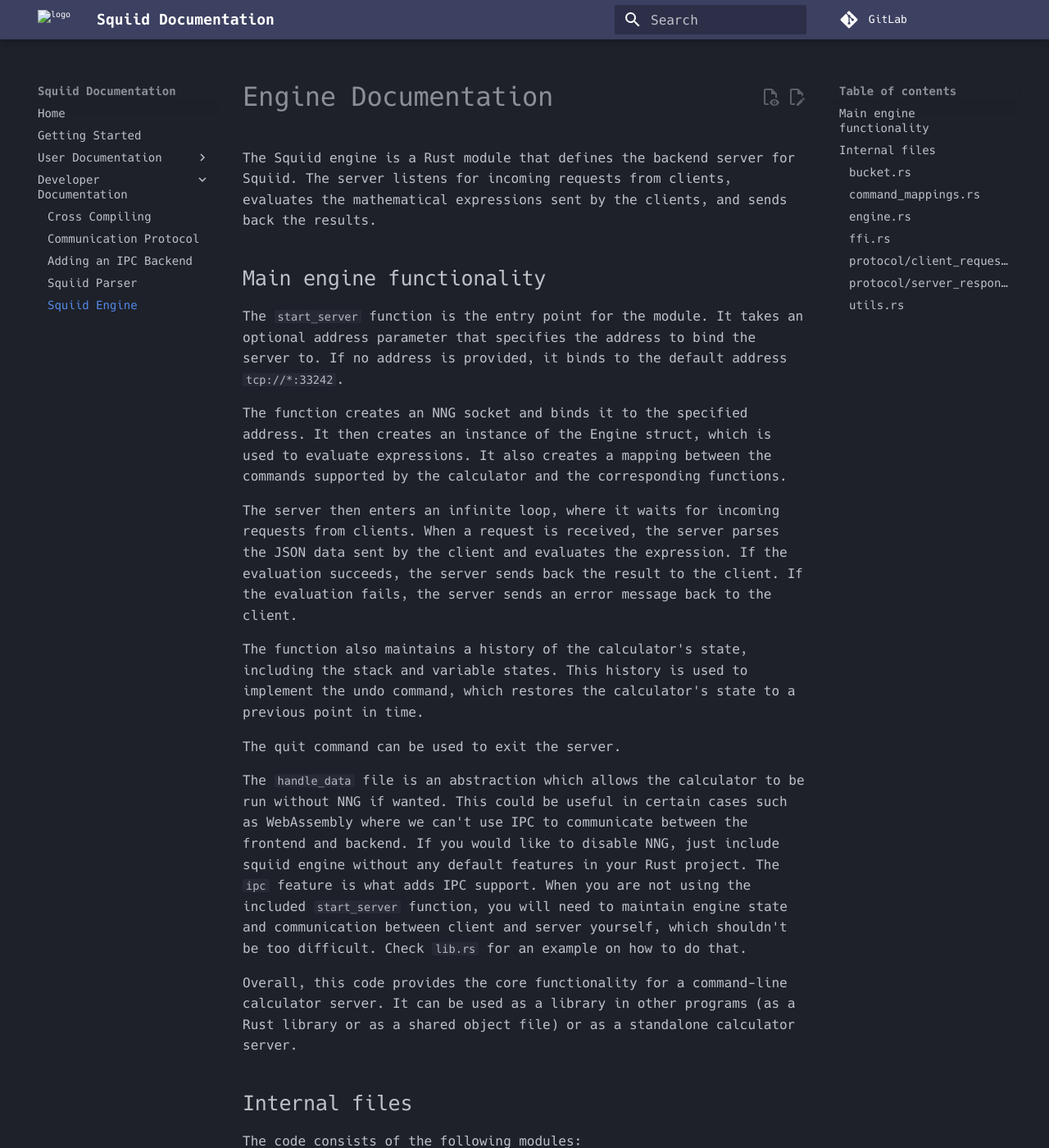
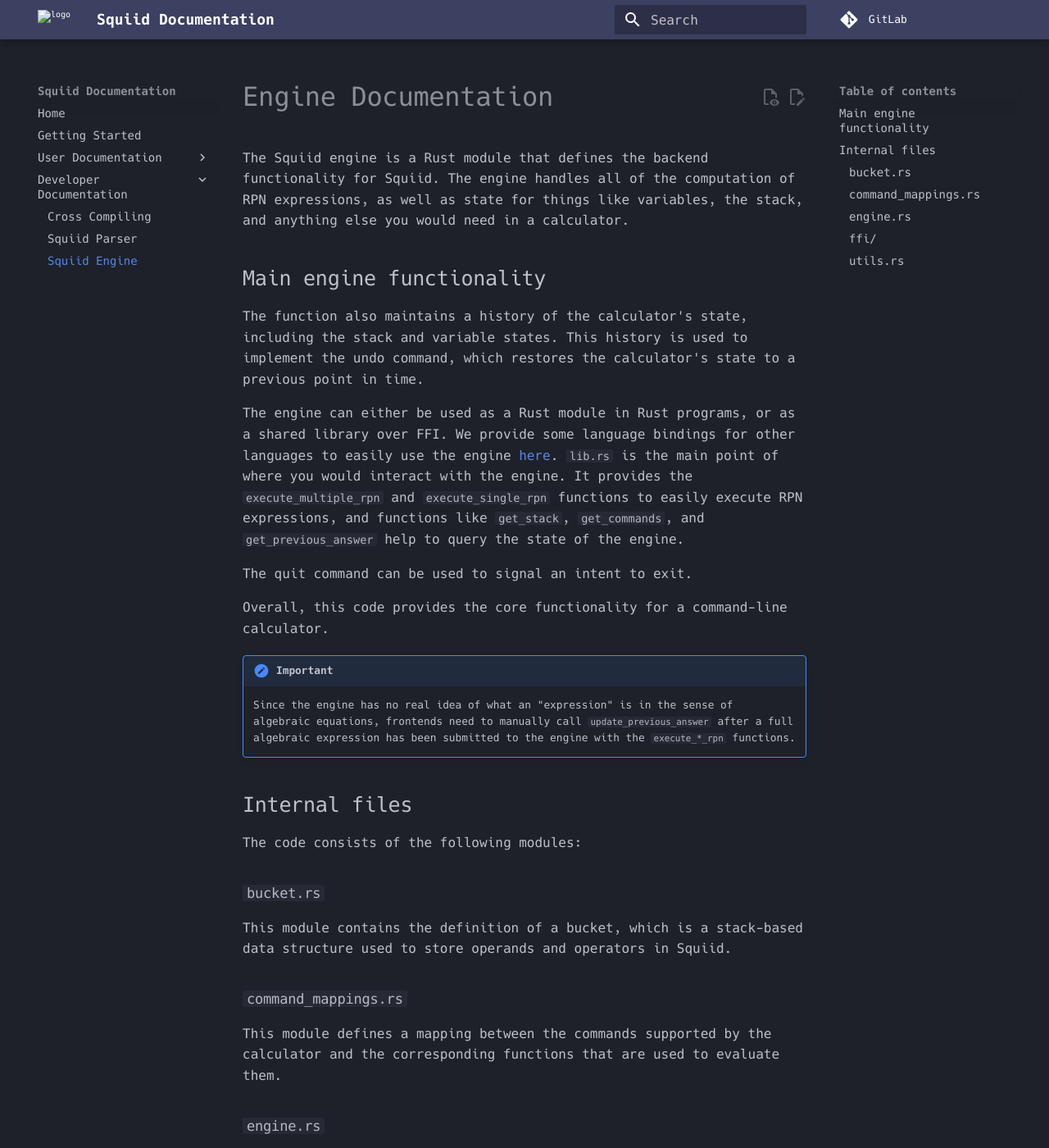
Before and after one commit to ImaginaryInfinity/squiid-calculator, an MkDocs documentation site: the page built from docs/dev/engine.md, in a window 1280 px wide and 1400 px high. Shown: the whole window at 82% size. Built offline with MkDocs 1.6.1 and Material for MkDocs 9.7.7, drawn with Linux system fonts in a browser that asks for light colours; comment, search, counter and statistics services are not loaded; some of the changed text lies outside the part shown.

````diff
--- a/docs/dev/engine.md
+++ b/docs/dev/engine.md
@@ -1,64 +1,43 @@
 # Engine Documentation
 
-The Squiid engine is a Rust module that defines the backend server for Squiid. The server listens for incoming requests from clients, evaluates the mathematical expressions sent by the clients, and sends back the results.
+The Squiid engine is a Rust module that defines the backend functionality for Squiid. The engine handles all of the computation of RPN expressions, as well as state for things like variables, the stack, and anything else you would need in a calculator.
 
 ## Main engine functionality
-The `start_server` function is the entry point for the module. It takes an optional address parameter that specifies the address to bind the server to. If no address is provided, it binds to the default address `tcp://*:33242`.
-
-The function creates an NNG socket and binds it to the specified address. It then creates an instance of the Engine struct, which is used to evaluate expressions. It also creates a mapping between the commands supported by the calculator and the corresponding functions.
-
-The server then enters an infinite loop, where it waits for incoming requests from clients. When a request is received, the server parses the JSON data sent by the client and evaluates the expression. If the evaluation succeeds, the server sends back the result to the client. If the evaluation fails, the server sends an error message back to the client.
 
 The function also maintains a history of the calculator's state, including the stack and variable states. This history is used to implement the undo command, which restores the calculator's state to a previous point in time.
 
-The quit command can be used to exit the server.
+The engine can either be used as a Rust module in Rust programs, or as a shared library over FFI. We provide some language bindings for other languages to easily use the engine [here](https://gitlab.com/ImaginaryInfinity/squiid-calculator/squiid-bindings). `lib.rs` is the main point of where you would interact with the engine. It provides the `execute_multiple_rpn` and `execute_single_rpn` functions to easily execute RPN expressions, and functions like `get_stack`, `get_commands`, and `get_previous_answer` help to query the state of the engine.
 
-The `handle_data` file is an abstraction which allows the calculator to be run without NNG if wanted. This could be useful in certain cases such as WebAssembly where we can't use IPC to communicate between the frontend and backend. If you would like to disable NNG, just include squiid engine without any default features in your Rust project. The `ipc` feature is what adds IPC support. When you are not using the included `start_server` function, you will need to maintain engine state and communication between client and server yourself, which shouldn't be too difficult. Check `lib.rs` for an example on how to do that.
+The quit command can be used to signal an intent to exit.
 
-Overall, this code provides the core functionality for a command-line calculator server. It can be used as a library in other programs (as a Rust library or as a shared object file) or as a standalone calculator server.
+Overall, this code provides the core functionality for a command-line calculator.
+
+!!! important
+
+    Since the engine has no real idea of what an "expression" is in the sense of algebraic equations, frontends need to manually call `update_previous_answer` after a full algebraic expression has been submitted to the engine with the `execute_*_rpn` functions.
 
 ## Internal files
+
 The code consists of the following modules:
 
 <!-- TODO: additional documentation for each file and it's public functions -->
 
 ### `bucket.rs`
+
 This module contains the definition of a bucket, which is a stack-based data structure used to store operands and operators in Squiid.
 
 ### `command_mappings.rs`
+
 This module defines a mapping between the commands supported by the calculator and the corresponding functions that are used to evaluate them.
 
 ### `engine.rs`
+
 This module contains the main logic for the calculator backend, including the stack, history, and variable states.
 
-### `ffi.rs`
-This module provides an interface to other programming languages, allowing the calculator to be used as a shared object library. <!-- TODO: move to separate file--> Here's an example program in C:
-```c
-// compiled with `gcc test.c -o test -L. -l:libsquiid_engine.so`
-#include <stdio.h>
-#include <stdlib.h>
-#include <stdbool.h>
+### `ffi/`
 
-// Define function signatures of Rust functions
-extern char** start_server_exposed(const char* input, bool blocking);
-
-int main() {
-    // create the string to parse
-    const char* input = "tcp://*:33242";
-
-    // call Rust function from shared object
-    start_server_exposed(input, true);
-    return 0;
-}
-```
-
-Additional language bindings and examples can be found at [https://gitlab.com/ImaginaryInfinity/squiid-calculator/squiid-bindings](https://gitlab.com/ImaginaryInfinity/squiid-calculator/squiid-bindings).
-
-### `protocol/client_request.rs`
-This module defines the JSON protocol used to communicate from the client to the server.
-
-### `protocol/server_response.rs`
-This module defines the JSON protocol used to communicate from the server to the client.
+This directory provides an interface to other programming languages, allowing the calculator to be used as a dynamic library. We have provided some premade bindings to languages such as Python, C, and C++. These bindings, as well as examples on how to use them, can be found at <https://gitlab.com/ImaginaryInfinity/squiid-calculator/squiid-bindings/>
 
 ### `utils.rs`
+
 This module contains utility functions for sending and receiving data over the network.
--- a/docs/requirements.txt
+++ b/docs/requirements.txt
@@ -1,4 +1,3 @@
 mkdocs>=1.5.2
 mkdocs-material>=9.2.6
 mkdocs-material-extensions>=1.1.1
-mkdocs-mermaid2-plugin>=1.1.0
--- a/mkdocs.yml
+++ b/mkdocs.yml
@@ -64,8 +64,6 @@ nav:
                 - Inverted Store: user/commands/internal-funcs/invstore.md
     - Developer Documentation:
         - Cross Compiling: dev/cross_compiling.md
-        - Communication Protocol: dev/comm_prot.md
-        - Adding an IPC Backend: dev/adding_ipc_backend.md
         - Squiid Parser: dev/parser.md
         - Squiid Engine: dev/engine.md
 
````
Also changed, not shown: docs/dev/adding_ipc_backend.md (deleted, +0 -48 lines), docs/dev/comm_prot.md (deleted, +0 -151 lines), docs/dev/cross_compiling.md (+6 -26 lines), docs/dev/parser.md (+3 -0 lines), 1 other file.
